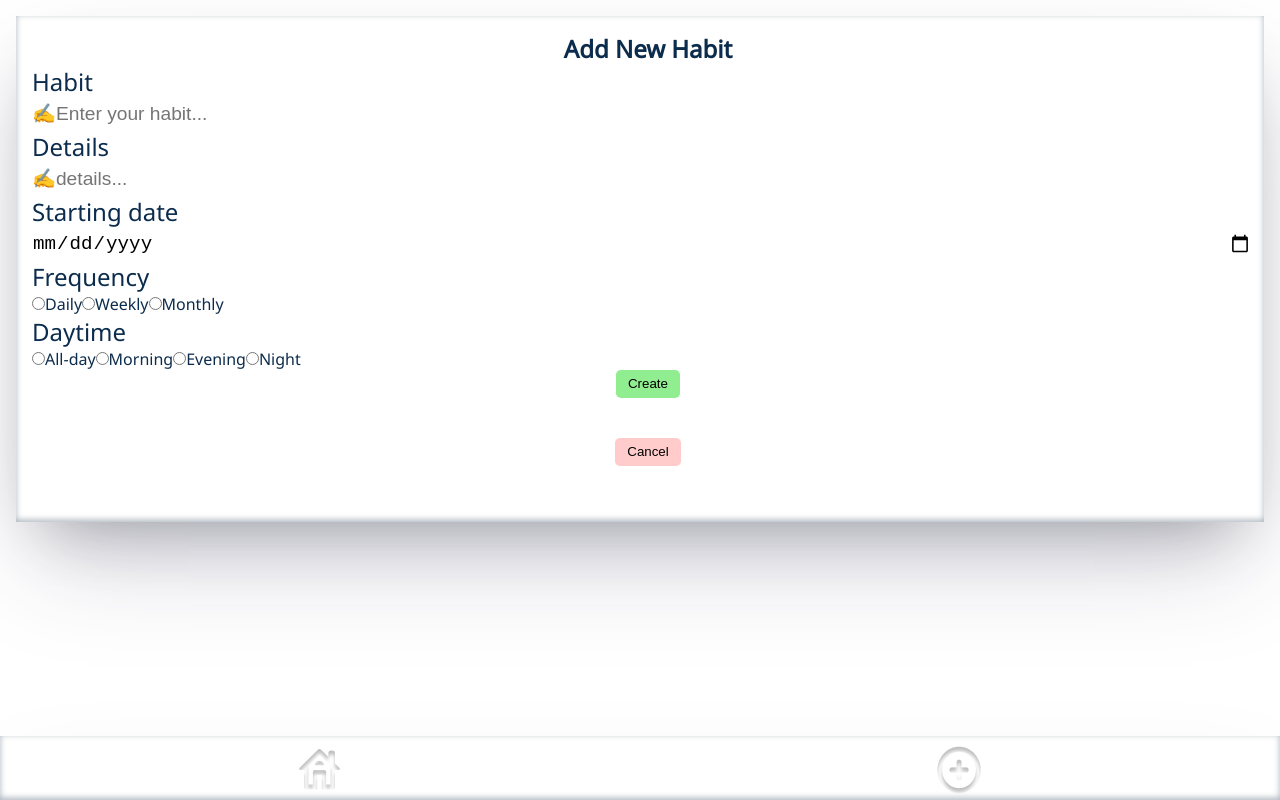
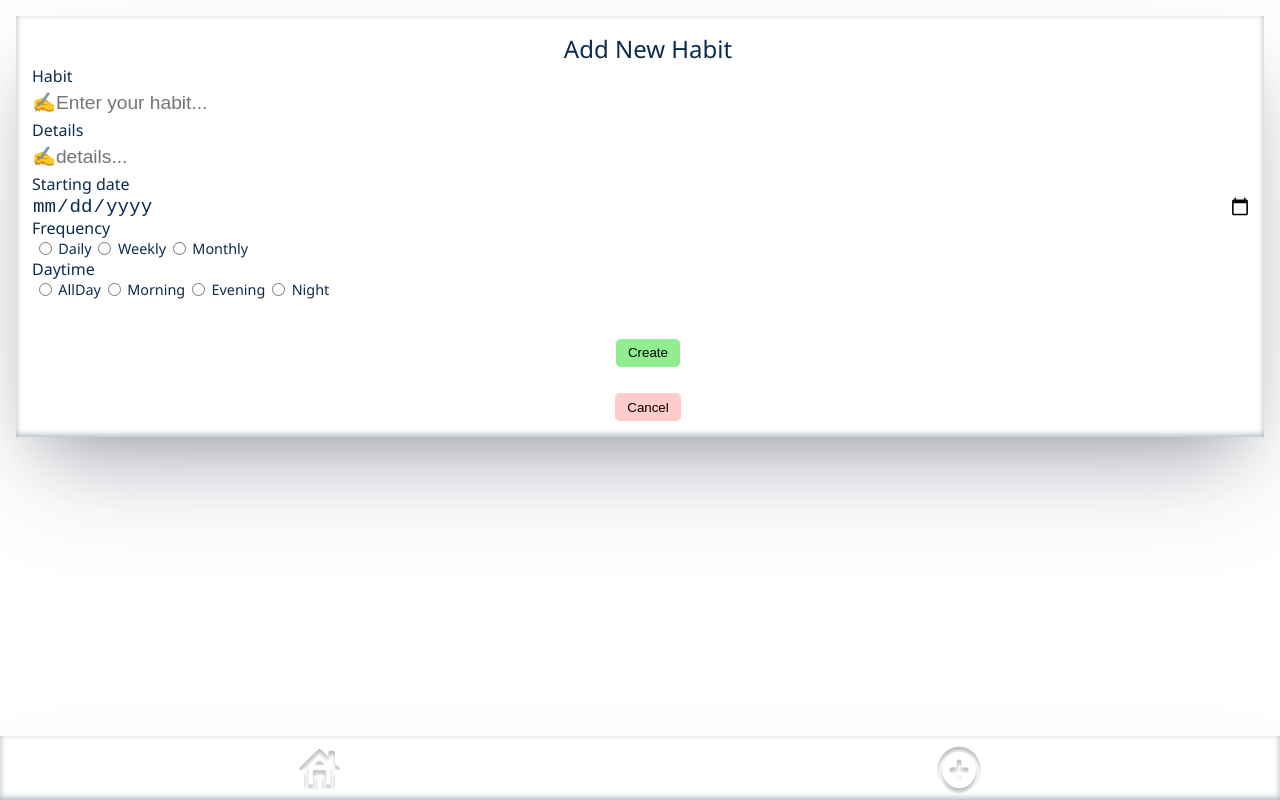
Before and after one commit to Sukhpreet92/capstone-project, a Next.js app: page /create in a window 1280 px wide. Built offline with nearby package versions, Linux system fonts and the light colour scheme.

Commit message:
add styling

```diff
--- a/components/Card.js
+++ b/components/Card.js
@@ -37,7 +37,7 @@ const Card = ({ id, name, isFinished, handleDelete }) => {
           <Image src={checkedIcon} alt="check icon for habit" />
         )}
       </UnCheckedIcon>
-      <label >{name}</label>
+      <label>{name}</label>
       <DeleteButton onClick={() => handleDelete(id)}>
         <Image src={deleteIcon} alt="delete icon for habit" />
       </DeleteButton>
@@ -68,7 +68,5 @@ const DeleteButton = styled.button`
   background-color: #ffffff;
   width: 3em;
   height: 3em;
-  box-shadow: rgba(50, 50, 93, 0.25) 0px 50px 100px -20px,
-    rgba(0, 0, 0, 0.3) 0px 30px 60px -30px,
-    rgba(10, 37, 64, 0.35) 0px -2px 6px 0px inset;
+  box-shadow: var(--box-shadow);
 `;
--- a/components/GlobalStyle.js
+++ b/components/GlobalStyle.js
@@ -3,7 +3,11 @@ import { createGlobalStyle } from "styled-components";
 const GlobalStyle = createGlobalStyle`
       :root {
           --text-primary: #0c2c4d;
-          --background-primary: white;
+          --background-primary: rgb(255,255,255);
+          --box-shadow: rgba(50, 50, 93, 0.25) 0px 50px 100px -20px,
+          rgba(0, 0, 0, 0.3) 0px 30px 60px -30px,
+          rgba(10, 37, 64, 0.35) 0px -2px 6px 0px inset;
+          --font-size: 1.2rem;
 
       }
 
--- a/components/HabitDone.js
+++ b/components/HabitDone.js
@@ -23,14 +23,12 @@ export default function HabitDone({ habits, handleDelete }) {
   );
 }
 const HabitTitle = styled.h3`
-  font-size: 1.2rem;
+  font-size: 1.5rem;
 `;
 const HabitContainer = styled.div`
   display: relative;
   background: rgba(255, 255, 255);
-  box-shadow: rgba(50, 50, 93, 0.25) 0px 50px 100px -20px,
-    rgba(0, 0, 0, 0.3) 0px 30px 60px -30px,
-    rgba(10, 37, 64, 0.35) 0px -2px 6px 0px inset;
+  box-shadow: var(--box-shadow);
   padding: 1rem 0 2rem 1rem;
   margin: 1em 1em 1em 1em;
 `;
--- a/components/HabitOnGoing.js
+++ b/components/HabitOnGoing.js
@@ -23,14 +23,12 @@ export default function HabitOnGoing({ habits, handleDelete }) {
   );
 }
 const HabitTitle = styled.h3`
-  font-size: 1.2rem;
+  font-size: 1.5rem;
 `;
 const HabitContainer = styled.div`
   display: relative;
   background: rgba(255, 255, 255);
-  box-shadow: rgba(50, 50, 93, 0.25) 0px 50px 100px -20px,
-    rgba(0, 0, 0, 0.3) 0px 30px 60px -30px,
-    rgba(10, 37, 64, 0.35) 0px -2px 6px 0px inset;
+  box-shadow: var(--box-shadow);
   padding: 1rem 0 1rem 1rem;
   margin: 1em 1em 1em 1em;
 `;
--- a/pages/create.js
+++ b/pages/create.js
@@ -69,37 +69,66 @@ export default function Create() {
               id="date"
               required
             ></DateInput>
+
             <StyledLabel htmlfor="Frequency">Frequency</StyledLabel>
-            <input type="radio" name="Frequency" value="Daily" />
-            <label htmlfor="Daily">Daily</label>
-            <input type="radio" name="Frequency" value="Weekly" />
-            <label htmlfor="Weekly">Weekly</label>
-            <input type="radio" name="Frequency" value="Monthly" />
-            <label htmlfor="Monthly">Monthly</label>
+            <FormRadioItem>
+              <FrequencyContaniner
+                type="radio"
+                name="Frequency"
+                value="Daily"
+              />
+              <label for="Daily">Daily</label>
+              <FrequencyContaniner
+                type="radio"
+                name="Frequency"
+                value="Weekly"
+              />
+              <label for="Weekly">Weekly</label>
+              <FrequencyContaniner
+                type="radio"
+                name="Frequency"
+                value="Monthly"
+              />
+
+              <label for="Monthly">Monthly</label>
+            </FormRadioItem>
             <StyledLabel htmlFor="Daytime">Daytime</StyledLabel>
-            <input
+            <FormRadioItem>
+              <FrequencyContaniner
                 type="radio"
                 name="Daytime"
                 aria-label="select for All-day"
               />
-            <label htmlfor="All-day">All-day</label>
-            <input
+              <label htmlfor="All-day">AllDay</label>
+              <FrequencyContaniner
                 type="radio"
                 name="Daytime"
                 aria-label="select for Morning"
               />
               <label htmlfor="Afternoon">Morning</label>
-            <input
+              <FrequencyContaniner
                 type="radio"
                 name="Daytime"
                 aria-label="select for Evening"
               />
               <label htmlfor="Afternoon">Evening</label>
-            <input type="radio" name="Daytime" aria-label="select for Night" />
+              <FrequencyContaniner
+                type="radio"
+                name="Daytime"
+                aria-label="select for Night"
+              />
 
               <label htmlfor="Night">Night</label>
+            </FormRadioItem>
             <SubmitButton type="submit">Create</SubmitButton>
-            <CancelButton onClick={() => router.push("/")}>Cancel</CancelButton>
+            <CancelButton
+              onClick={(event) => {
+                event.preventDefault();
+                router.push("/");
+              }}
+            >
+              Cancel
+            </CancelButton>
           </form>
         </StyledFieldset>
       </main>
@@ -108,8 +137,9 @@ export default function Create() {
   );
 }
 
-const Title = styled.h2`
+const Title = styled.div`
   text-align: center;
+  font-size: 1.5rem;
 `;
 const InputBox = styled.input`
   align-self: center;
@@ -124,16 +154,14 @@ const InputBox = styled.input`
 
 const DateInput = styled.input`
   align-self: center;
-  border: 1 solid;
   width: 99%;
-  height: 2rem;
+  height: 1.2rem;
   backdrop-filter: blur(30px);
-  border-radius: 0.5em;
   font-size: 1.2rem;
   border: 0;
+  color: var(--text-primary);
 `;
 const StyledLabel = styled.label`
-  font-size: 1.5em;
   display: flex;
   justify-content: left;
   border: 0;
@@ -142,9 +170,7 @@ const StyledLabel = styled.label`
 const StyledFieldset = styled.fieldset`
   display: relative;
   background: rgba(255, 255, 255);
-  box-shadow: rgba(50, 50, 93, 0.25) 0px 50px 100px -20px,
-    rgba(0, 0, 0, 0.3) 0px 30px 60px -30px,
-    rgba(10, 37, 64, 0.35) 0px -2px 6px 0px inset;
+  box-shadow: var(--box-shadow);
   padding: 1rem 0 1rem 1rem;
   margin: 1em 1em 1em 1em;
   border: none;
@@ -157,12 +183,13 @@ const CancelButton = styled.button`
   border-radius: 0.3rem;
   padding: 0.4rem 0.75rem;
   transition: 0.3s;
-  margin-bottom: 3em;
+  margin-bottom: 2em 0 3em 0;
   background-color: #ffcccb;
   border: 0;
   &:hover {
     cursor: pointer;
     filter: invert(1);
+    letter-spacing: 5px;
   }
 `;
 const SubmitButton = styled.button`
@@ -173,11 +200,25 @@ const SubmitButton = styled.button`
   border-radius: 0.3rem;
   padding: 0.4rem 0.75rem;
   transition: 0.3s;
-  margin-bottom: 3em;
+  margin-bottom: 2em;
+  margin-top: 3em;
   background-color: #90ee90;
   border: 0;
   &:hover {
     cursor: pointer;
     filter: invert(1);
+
+    letter-spacing: 5px;
   }
 `;
+
+const FrequencyContaniner = styled.input`
+  margin-left: 0.5em;
+  margin-right: 0.5em;
+`;
+
+const FormRadioItem = styled.li`
+  padding-left: 0em;
+  display: flex;
+  font-size: 0.9em;
+`;
```
Also changed, not shown: components/DeleteButton.js (+36 -18 lines), public/images/cancelIcon.png. Lines whose indentation alone changed are shown as unchanged.
